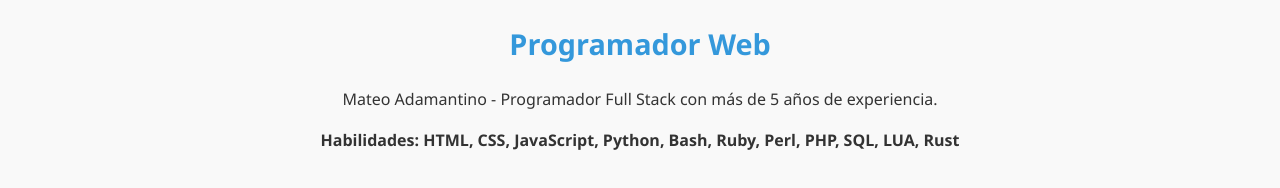
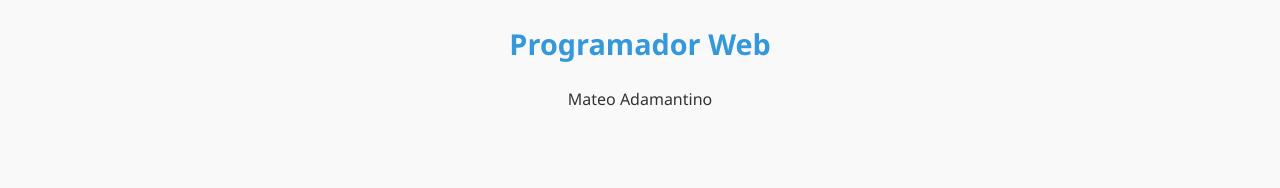
Before and after one commit to 0800-asd/ecoawa, a plain HTML site: page index.html in a window 1280 px wide. Shown: the part 2590-2778 px from the top of the page. After the commit the page ends 2742 px from the top, so only its background shows below. Drawn offline with Linux system fonts and the light colour scheme.

Commit message:
Update index.html

```diff
--- a/index.html
+++ b/index.html
@@ -227,8 +227,7 @@
 
     <section class="dev">
         <h2>Programador Web</h2>
-        <p>Mateo Adamantino - Programador Full Stack con más de 5 años de experiencia.</p>
-        <p class="skills">Habilidades: HTML, CSS, JavaScript, Python, Bash, Ruby, Perl, PHP, SQL, LUA, Rust</p>
+        <p>Mateo Adamantino</p>
     </section>
 
 
```
